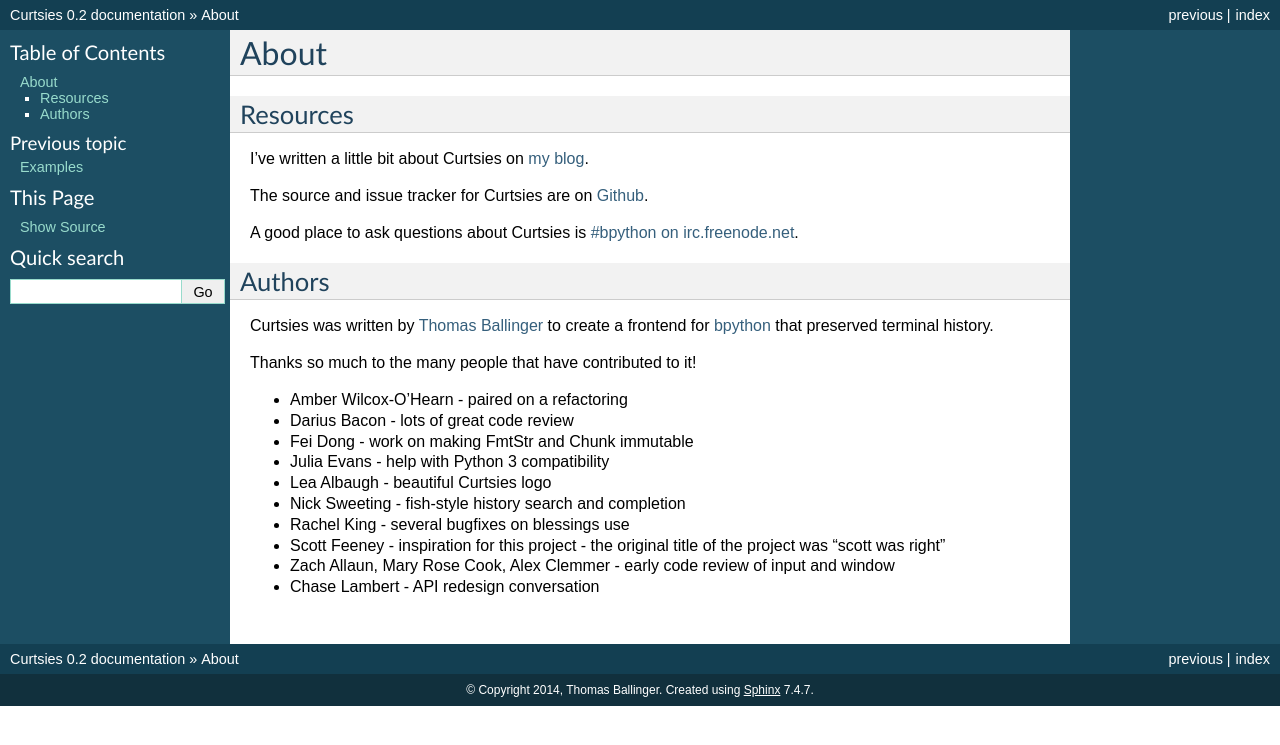
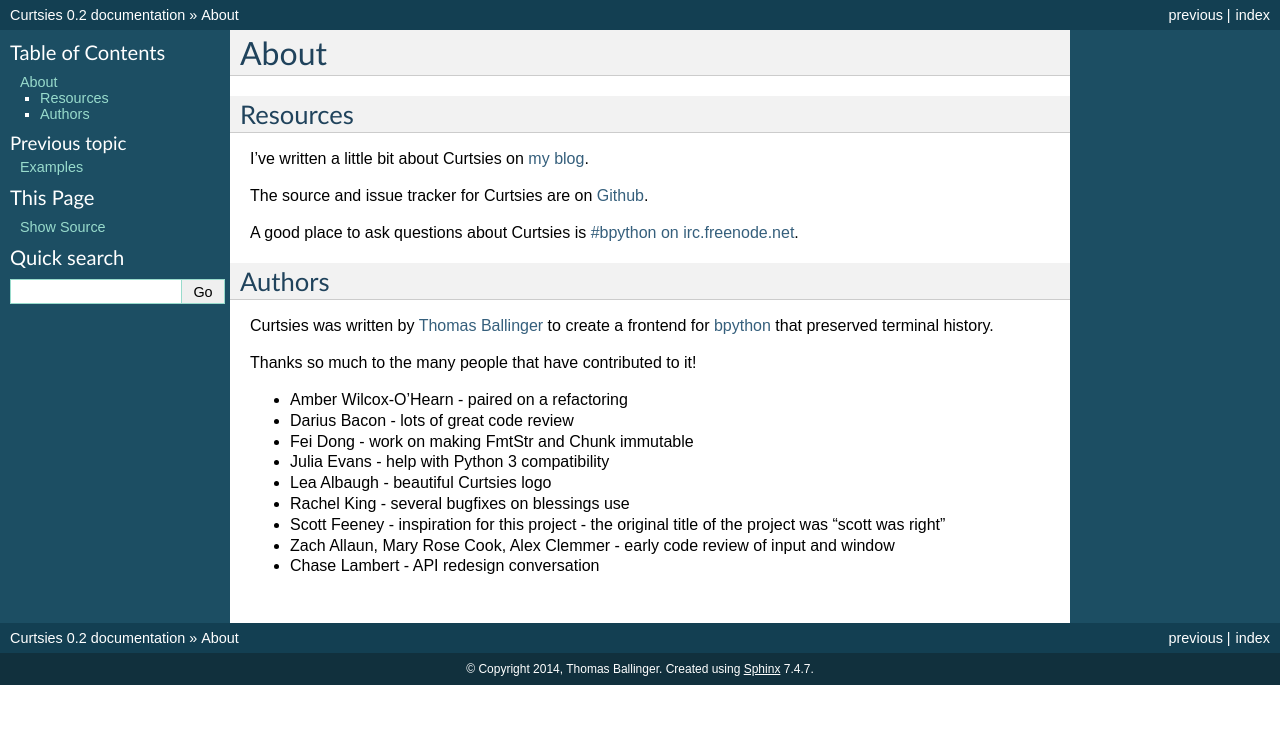
Before and after one commit to bpython/curtsies, a Sphinx documentation site: the page built from docs/about.rst, in a window 1280 px wide. Shown: the top 745 px of the page. Built offline with Sphinx 7.4.7, drawn with Linux system fonts in a browser that asks for light colours.

Commit message:
Remove Nick's contribution - it was to bpython, not Curtsies

```diff
--- a/docs/about.rst
+++ b/docs/about.rst
@@ -23,7 +23,6 @@
 * Fei Dong - work on making FmtStr and Chunk immutable
 * Julia Evans - help with Python 3 compatibility
 * Lea Albaugh - beautiful Curtsies logo
-* Nick Sweeting - fish-style history search and completion
 * Rachel King - several bugfixes on blessings use
 * Scott Feeney - inspiration for this project - the original title of the project was "scott was right"
 * Zach Allaun, Mary Rose Cook, Alex Clemmer - early code review of input and window
```
